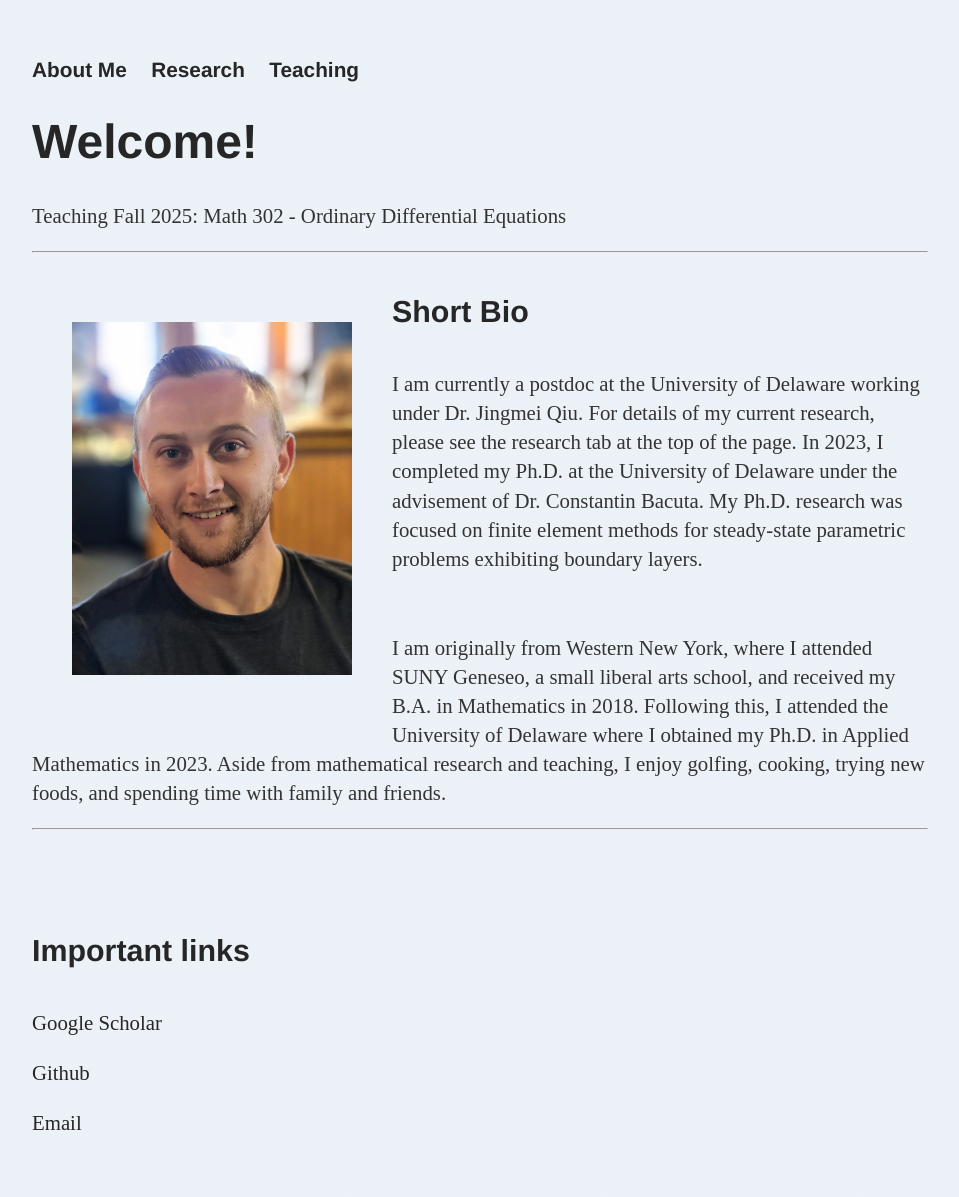
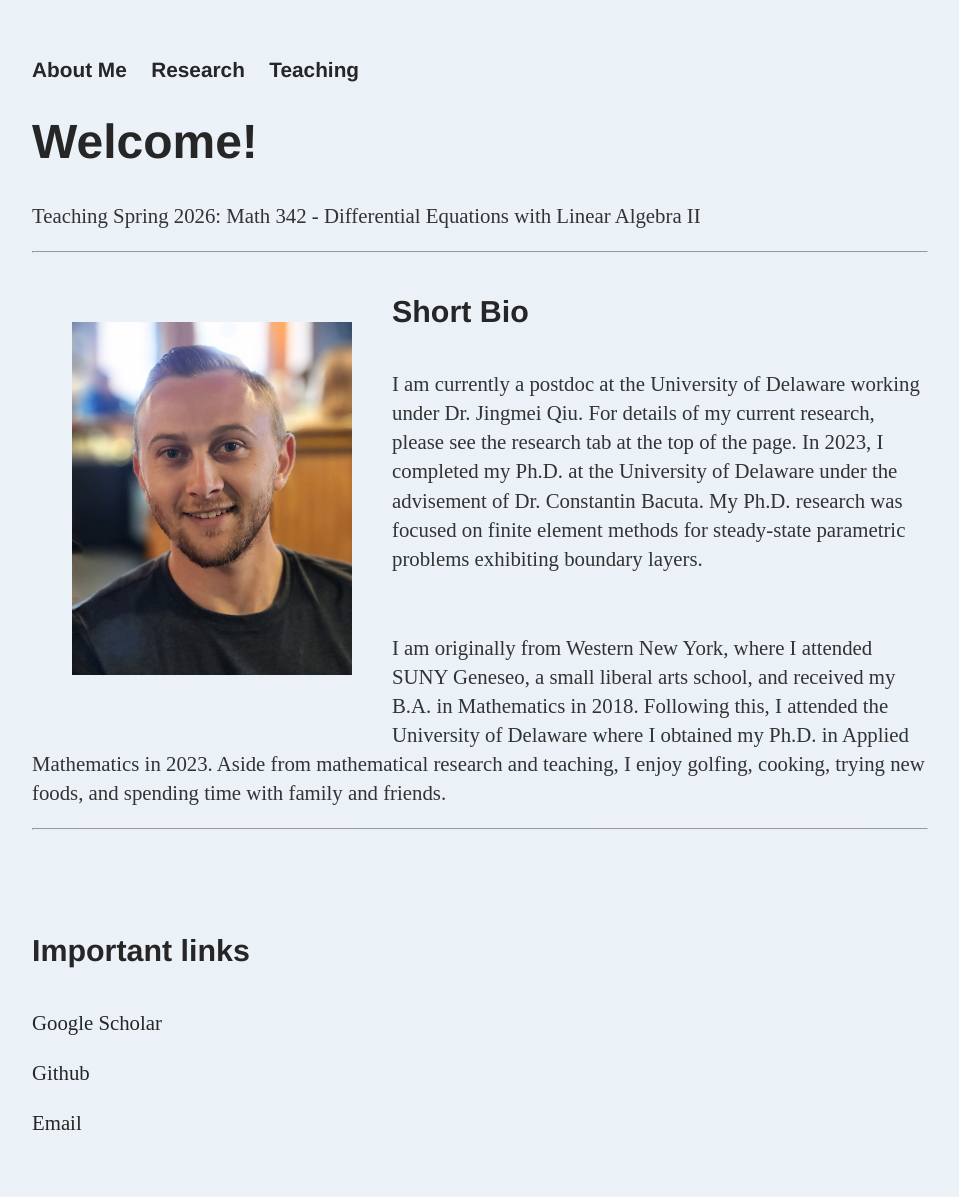
Before and after one commit to dhayes95/dhayes95.github.io, a Jekyll site: the page built from index.html, in a window 1280 px wide. Shown: the whole page, without its empty margins (160-1119 px from the left). Built offline with Jekyll 4.4.1, drawn with Linux system fonts in a browser that asks for light colours.

Commit message:
Update course information in index.html

```diff
--- a/index.html
+++ b/index.html
@@ -5,7 +5,7 @@ title: Dan Hayes
 <div class="blurb">
 	<h1>Welcome!</h1>
 
-	<p> Teaching Fall 2025: Math 302 - Ordinary Differential Equations</p>
+	<p> Teaching Spring 2026: Math 342 - Differential Equations with Linear Algebra II</p>
 	<hr>
 
 
```
